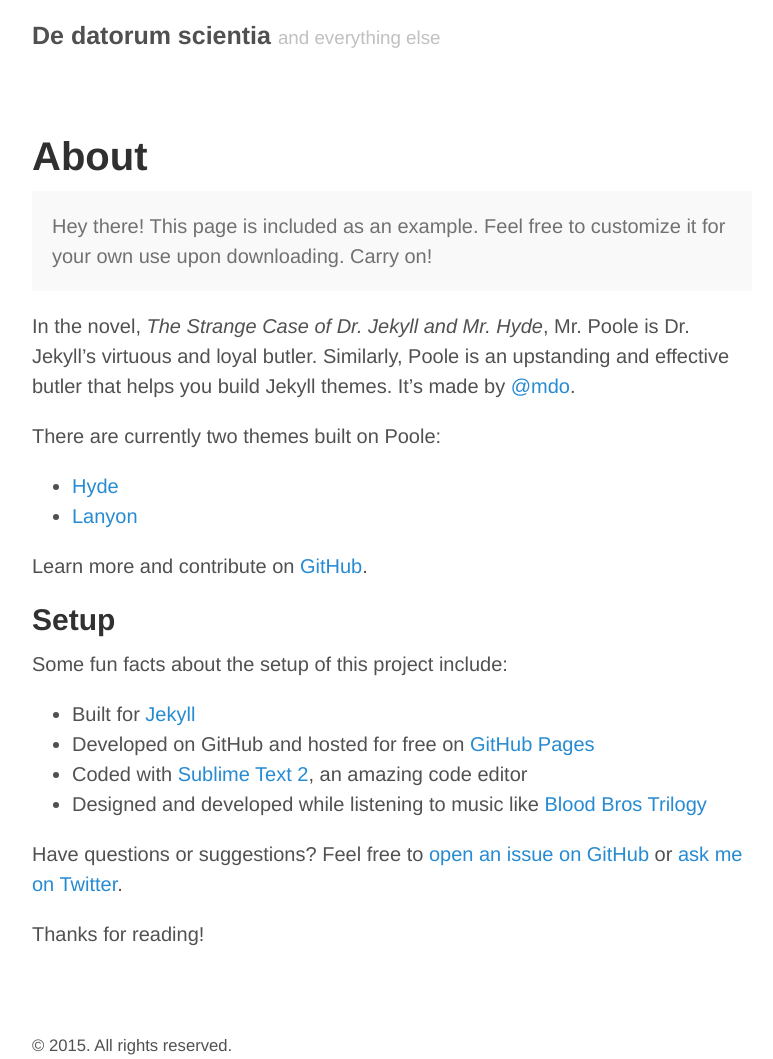
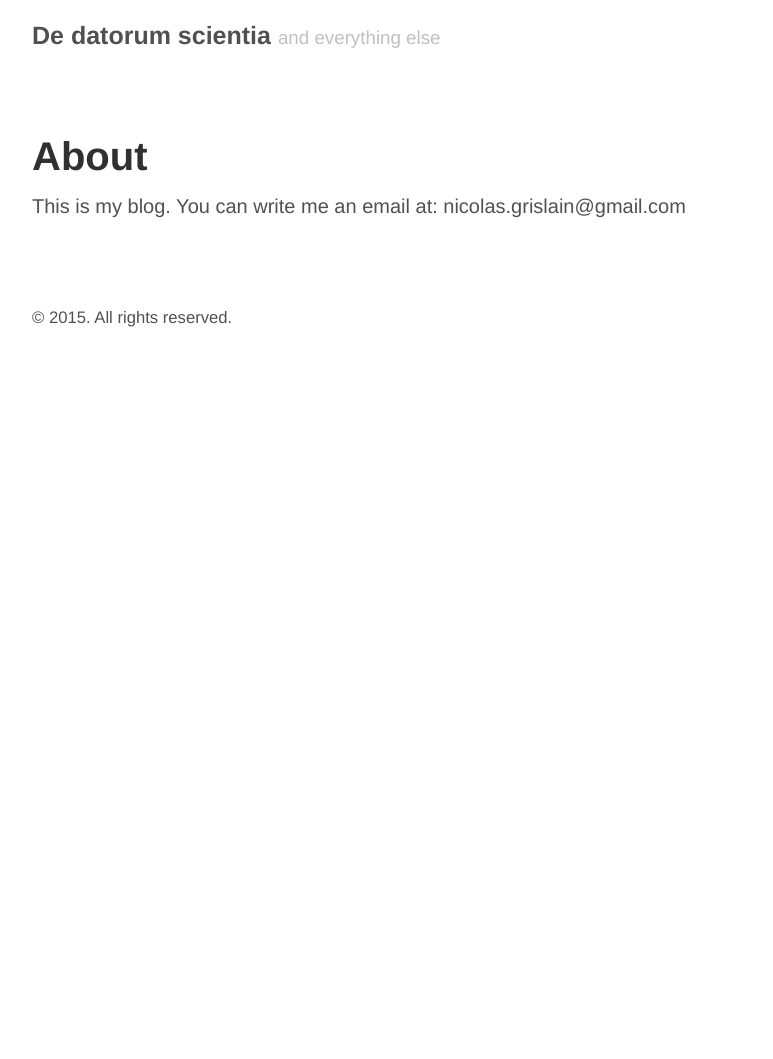
Before and after one commit to ngrislain/ngrislain.github.io, a Jekyll site: the page built from about.md, in a window 1280 px wide. Shown: the whole page, without its empty margins (248-1021 px from the left). Built offline with Jekyll 4.4.1, drawn with Linux system fonts in a browser that asks for light colours; after the commit the page ends 900 px from its top, so only the background shows below that.

Commit message:
Update about.md

```diff
--- a/about.md
+++ b/about.md
@@ -3,28 +3,5 @@
 title: About
 ---
 
-<p class="message">
-  Hey there! This page is included as an example. Feel free to customize it for your own use upon downloading. Carry on!
-</p>
-
-In the novel, *The Strange Case of Dr. Jekyll and Mr. Hyde*, Mr. Poole is Dr. Jekyll's virtuous and loyal butler. Similarly, Poole is an upstanding and effective butler that helps you build Jekyll themes. It's made by [@mdo](https://twitter.com/mdo).
-
-There are currently two themes built on Poole:
-
-* [Hyde](http://hyde.getpoole.com)
-* [Lanyon](http://lanyon.getpoole.com)
-
-Learn more and contribute on [GitHub](https://github.com/poole).
-
-## Setup
-
-Some fun facts about the setup of this project include:
-
-* Built for [Jekyll](http://jekyllrb.com)
-* Developed on GitHub and hosted for free on [GitHub Pages](https://pages.github.com)
-* Coded with [Sublime Text 2](http://sublimetext.com), an amazing code editor
-* Designed and developed while listening to music like [Blood Bros Trilogy](https://soundcloud.com/maddecent/sets/blood-bros-series)
-
-Have questions or suggestions? Feel free to [open an issue on GitHub](https://github.com/poole/poole/issues/new) or [ask me on Twitter](https://twitter.com/mdo).
-
-Thanks for reading!
+This is my blog.
+You can write me an email at: nicolas.grislain@gmail.com
```
